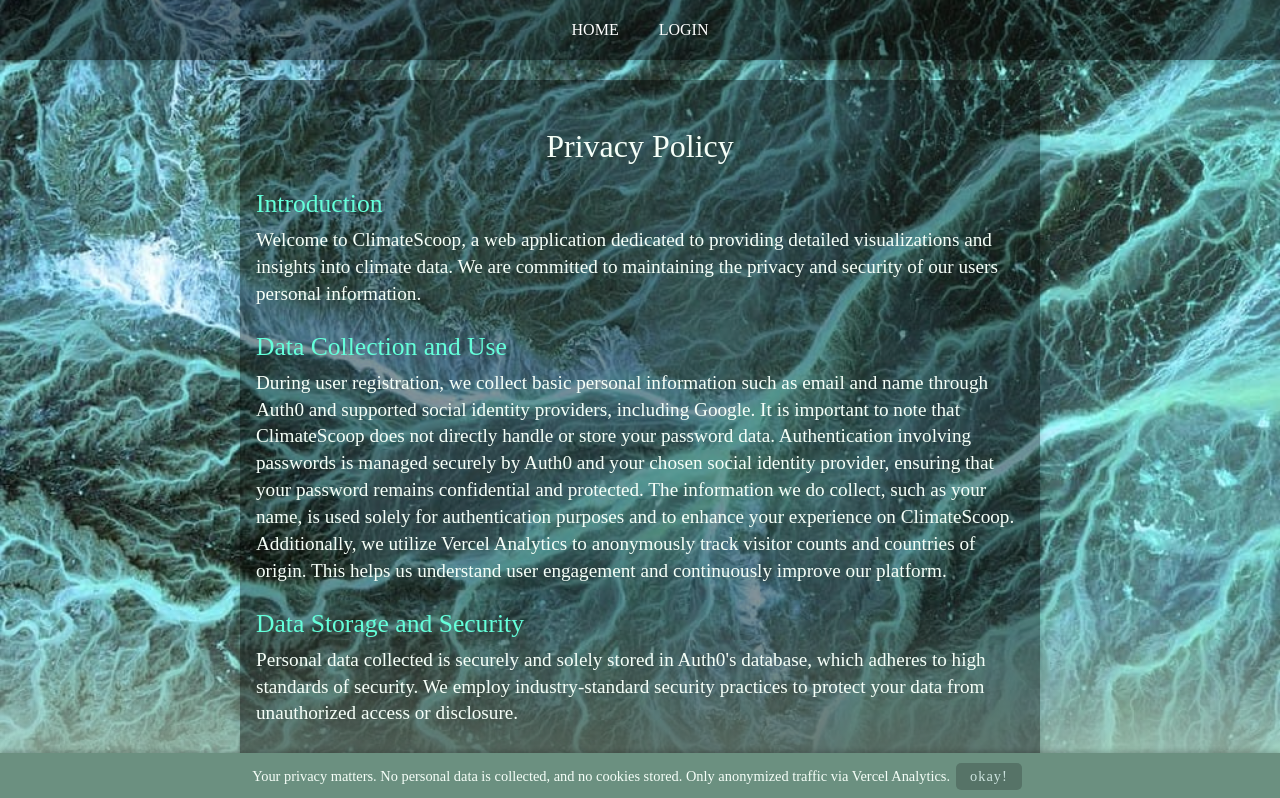
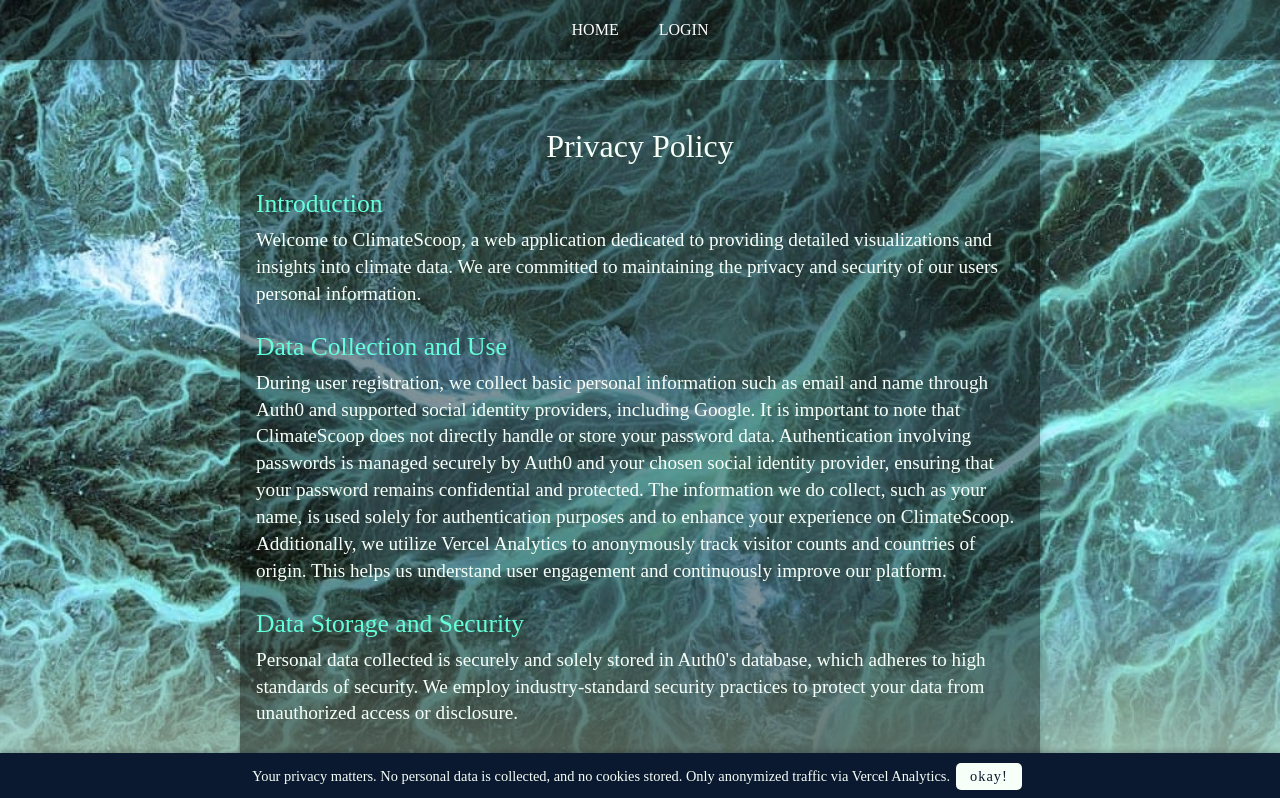
Before and after one commit to olicoding/ClimateScoop, a Next.js app: page /privacy in a window 1280 px wide. Shown: the top 798 px of the page. Built offline with nearby package versions, Linux system fonts and the light colour scheme; no server answers.

Commit message:
SEO and accessibility improvements

```diff
--- a/components/Loading.jsx
+++ b/components/Loading.jsx
@@ -1,5 +1,5 @@
 const Loading = () => (
-  <div className="spinner-container" data-testid="loading">
+  <div className="spinner-container" data-testid="loading" aria-live="polite">
     <div className="spinner" />
   </div>
 );
--- a/components/PrivacyBanner.jsx
+++ b/components/PrivacyBanner.jsx
@@ -18,7 +18,7 @@ function PrivacyBanner() {
   if (!isVisible) return null;
 
   return (
-    <div className="privacy-banner">
+    <div className="privacy-banner" role="alert">
       <p>
         Your privacy matters. No personal data is collected, and no cookies
         stored. Only anonymized traffic via Vercel Analytics.
--- /dev/null
+++ b/pages/_document.jsx
@@ -0,0 +1,17 @@
+import Document, { Html, Head, Main, NextScript } from "next/document";
+
+class HtmlDocument extends Document {
+  render() {
+    return (
+      <Html lang="en">
+        <Head />
+        <body>
+          <Main />
+          <NextScript />
+        </body>
+      </Html>
+    );
+  }
+}
+
+export default HtmlDocument;
--- a/styles/layout/_privacy-banner.scss
+++ b/styles/layout/_privacy-banner.scss
@@ -5,7 +5,7 @@
   bottom: 0;
   left: 0;
   width: 100%;
-  background-color: map-get($colors, ocean-green);
+  background-color: map-get($colors, deep-space);
   font-size: 0.9rem;
   text-align: center;
   padding: 4px 8px;
@@ -15,8 +15,8 @@
   justify-content: center;
 
   button {
-    background-color: map-get($colors, lighter-bg);
-    color: map-get($colors, pale-mint);
+    background-color: map-get($colors, frost-white);
+    color: map-get($colors, deep-space);
     letter-spacing: 1px;
     border: none;
     padding: 5px 14px;
```
Also changed, not shown: public/robots.txt (added), 1 other file (tests, documents, lock files or other folders).
